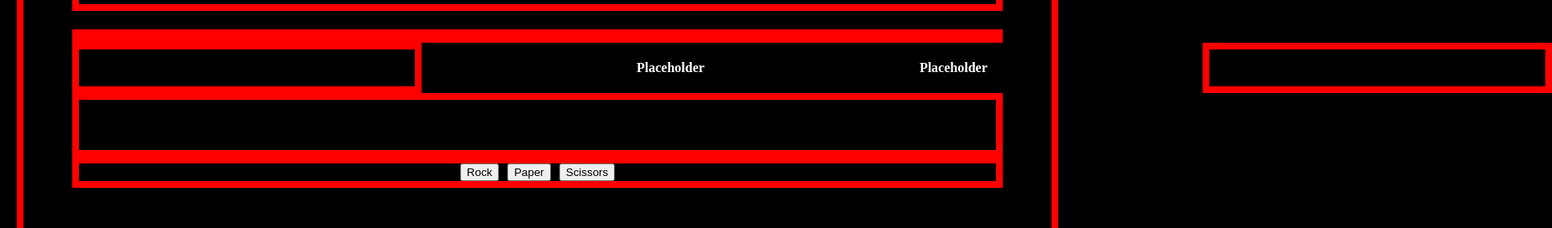
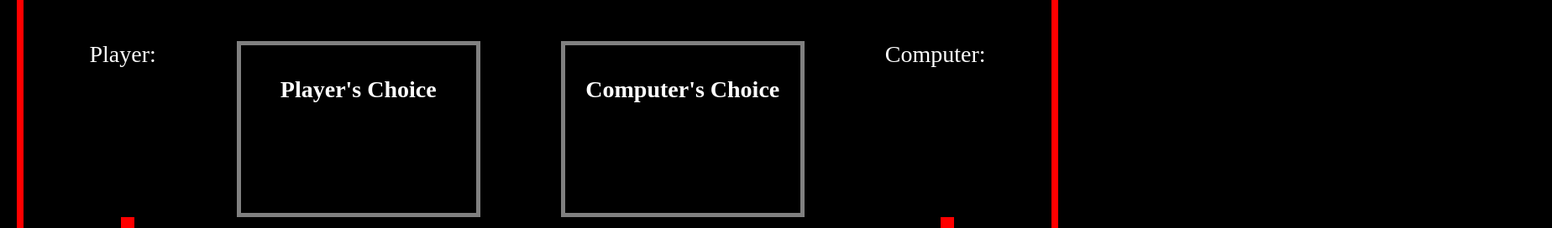
Before and after one commit to ismaelgalarza1/rock-paper-scissors, a plain HTML site: page index.html in a window 1280 px wide. Shown: the part 237-509 px from the top of the page at 84% size, 1848 px wide, since content can reach past the window. Drawn offline with Linux system fonts and the light colour scheme.

Commit message:
removed red borders, added player and computer's choice

```diff
--- a/app.js
+++ b/app.js
@@ -4,7 +4,7 @@
     Project: Rock, Paper, Scrissors part 2
     */
 
-//Declartation of the player and comupter's score for the game
+//the player and comupter's score for the game
 let player;
 let playerScore = 0;
 let computerScore = 0;
--- a/index.html
+++ b/index.html
@@ -14,10 +14,10 @@
     <!--container for players -->
 
     <div class="container-text">
-      <div class="playerText"></div>
-      <div class="" placeholder=" Placeholder"><h4>Placeholder</h4></div>
-      <div class="" placeholder=" Placeholder"><h4>Placeholder</h4></div>
-      <div class="compText"></div>
+      <div class="playerText">Player: </div>
+      <div class="img1" placeholder=" Placeholder"><h4>Player's Choice</h4></div>
+      <div class="img2" placeholder=" Placeholder"><h4>Computer's Choice</h4></div>
+      <div class="compText">Computer: </div>
     </div>
     <!--container for computer text and score-->
 
@@ -26,7 +26,7 @@
       <div class="compScore"></div>
     </div>
 
-    <div class="winner"></div>
+    <div class="winner">WHO WILL WIN?</div>
 
     <!-- container with all the buttons-->
     <div class="container-buttons">
--- a/styles.css
+++ b/styles.css
@@ -19,7 +19,6 @@ h1 {
     display: block;
     text-align: center;
     padding: 0 0 90px 0;
-    border: 8px red solid;
 }
 
 /* style for display div*/
@@ -28,43 +27,36 @@ h1 {
     flex-direction: column;
     text-align: center;
     font-size: 48px;
-    border: 8px red solid;
+    padding-bottom: 30px;
 }
+
 /* style for container text used flex */
 .container-text {
     display: flex;
-    justify-items: center;
-    gap: 32vh;
-}
-/*image placeholder */
-.image-placeholder {
-    background-color: #eee;
-    height: 180px;
-    margin: 5px;
-    width: 260px;
+    justify-content: center;
+    gap: 12vh;
 }
 
-.image-placeholder > h4 {
-    align-self: center;
-    text-align: center;
-    width: 100%;
+/*image placeholder */
+.img1,
+.img2 {
+    height: 25vh;
+    width: 35vh;
+    border: 5px grey solid;
 }
 
 /* style for playerText */
-.playerText {
-    text-align: left;
-    padding: 0 200px;
+.playerText,
+.compText {
+    margin-bottom: auto;
     font-size: 28px;
-    border: 8px red solid;
-
 }
 
 /* style for compText */
-.container-text .compText {
+.container-text {
     color: white;
-    padding: 0 200px;
     font-size: 28px;
-    border: 8px red solid;
+
 }
 
 /* style for Winner div*/
@@ -77,6 +69,8 @@ h1 {
     border: 8px red solid;
 }
 
+
+
 /* style for Container div*/
 .container-buttons {
     display: flex;
@@ -87,21 +81,35 @@ h1 {
 }
 
 /* style for rockBtn div*/
-.container * {
-    height: 40px;
-    width: 100px;
-    border-radius: 10%;
+/*  */
+
+.container-comp {
+    display: flex;
+    flex-direction: row;
+    justify-content: center;
+    gap: 120vh;
 
 }
 
-/* style for paperBtn div*/
-/* style for scissorsBtn div*/
+h4 {
+    text-align: center;
+}
+
+.playerScore,
+.compScore {
+    border: 8px red solid;
+
+}
+
+
 
 /* responsive style*/
 
 /*smart Phone*/
-@media screen and (min-width: 767px){}
+@media screen and (min-width: 767px) {}
+
 /*Table*/
-@media screen and (min-width: 767px) and (max-width: 1023px){}
+@media screen and (min-width: 767px) and (max-width: 1023px) {}
+
 /*desktop*/
-@media screen and (max-width: 1024px){}
+@media screen and (max-width: 1024px) {}
```
